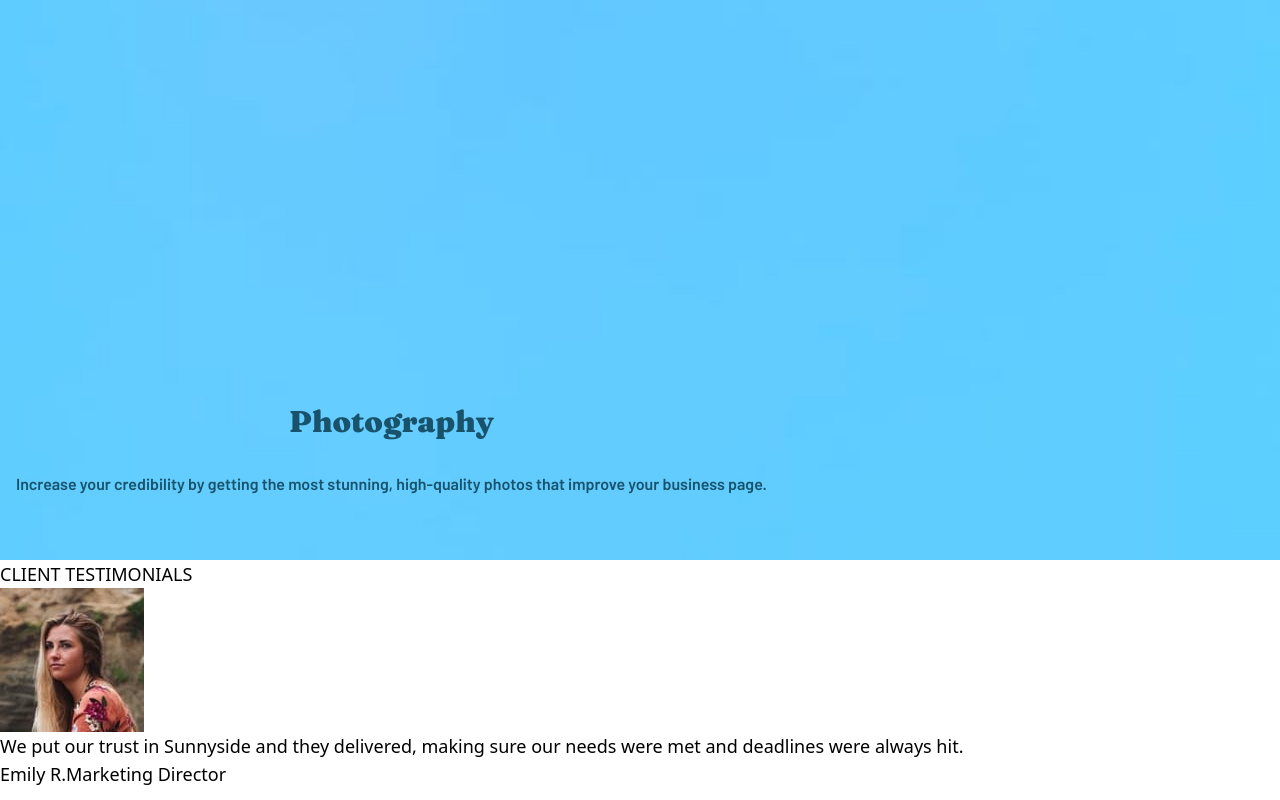
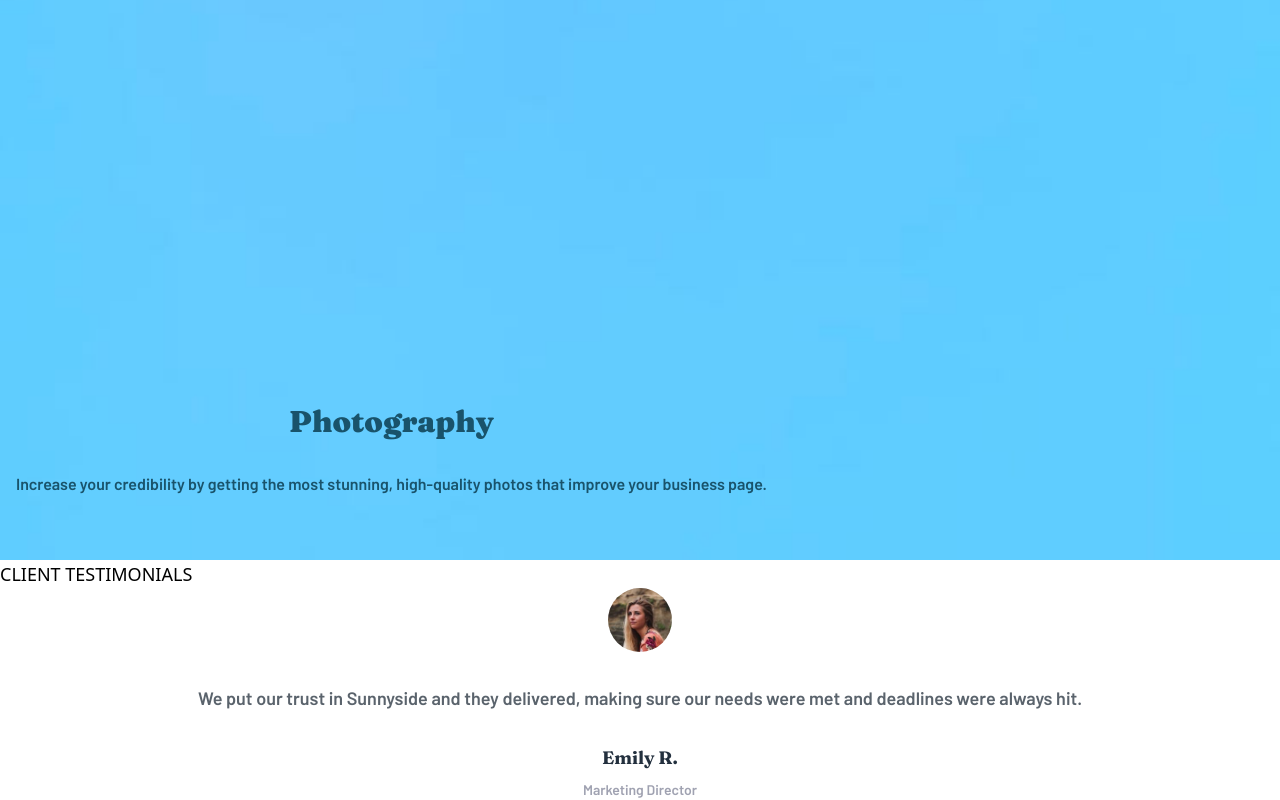
Before and after one commit to LucSil/sunnyside-agency-lander, a Vue app: page / in a window 1280 px wide. Shown: the part 8026-8826 px from the top of the page. Built offline with nearby package versions, Linux system fonts and the light colour scheme.

Commit message:
initial styling for Testimony

```diff
--- a/src/components/added/Testimony.vue
+++ b/src/components/added/Testimony.vue
@@ -1,16 +1,22 @@
 <template>
   <section>
-    <div>
-      <div>
-        <img src="../../assets/images/image-emily.jpg" />
+    <div class="grid place-items-center">
+      <div class="w-16 h-16 mb-8">
+        <img class="rounded-full" src="../../assets/images/image-emily.jpg" />
       </div>
-      <p>
+      <p
+        class="text-center font-barlow mx-6 mb-8 text-veryDarkGrayishBlue font-semibold"
+      >
         We put our trust in Sunnyside and they delivered, making sure our needs
         were met and deadlines were always hit.
       </p>
-      <div>
-        <span>Emily R.</span>
-        <span>Marketing Director</span>
+      <div class="grid place-items-center">
+        <span class="mb-2 font-fraunces font-bold text-veryDarkDesatBlue"
+          >Emily R.</span
+        >
+        <span class="font-barlow opacity-75 text-sm text-darkGrayishBlue"
+          >Marketing Director</span
+        >
       </div>
     </div>
   </section>
```
